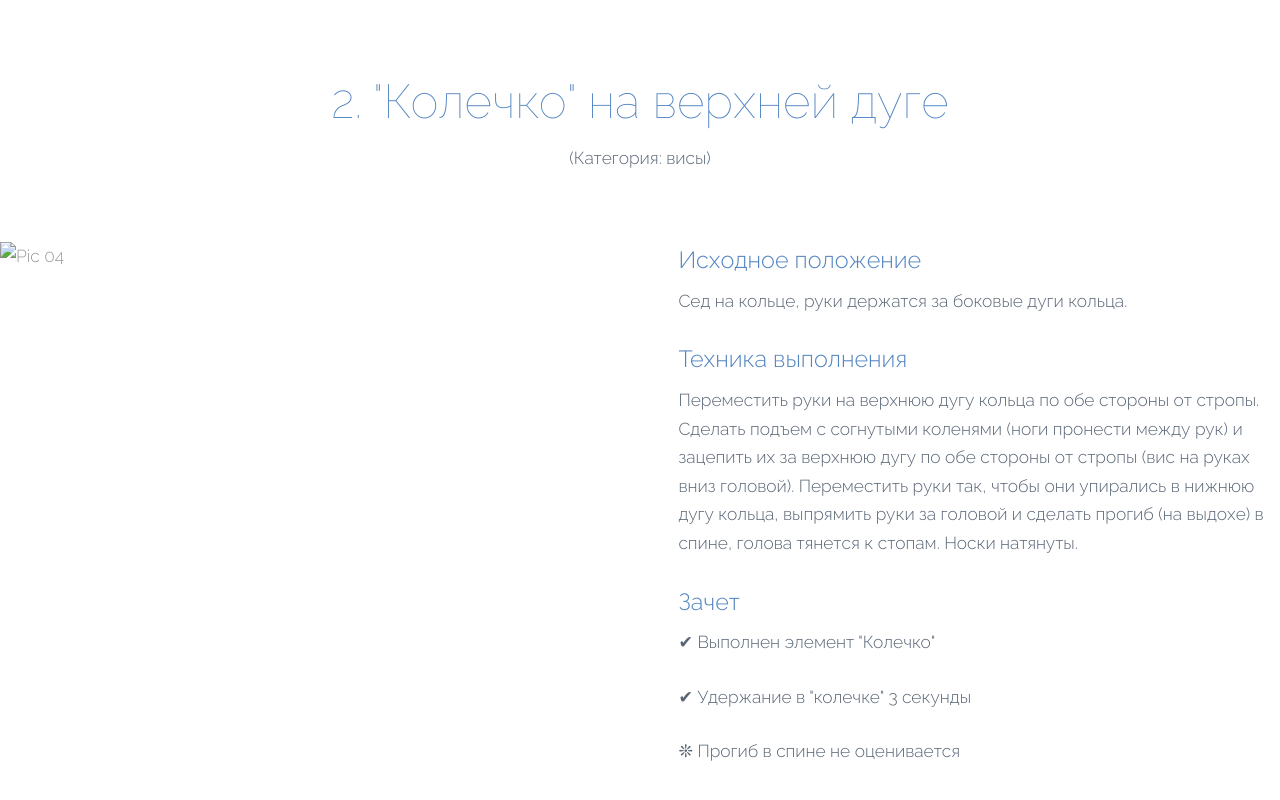
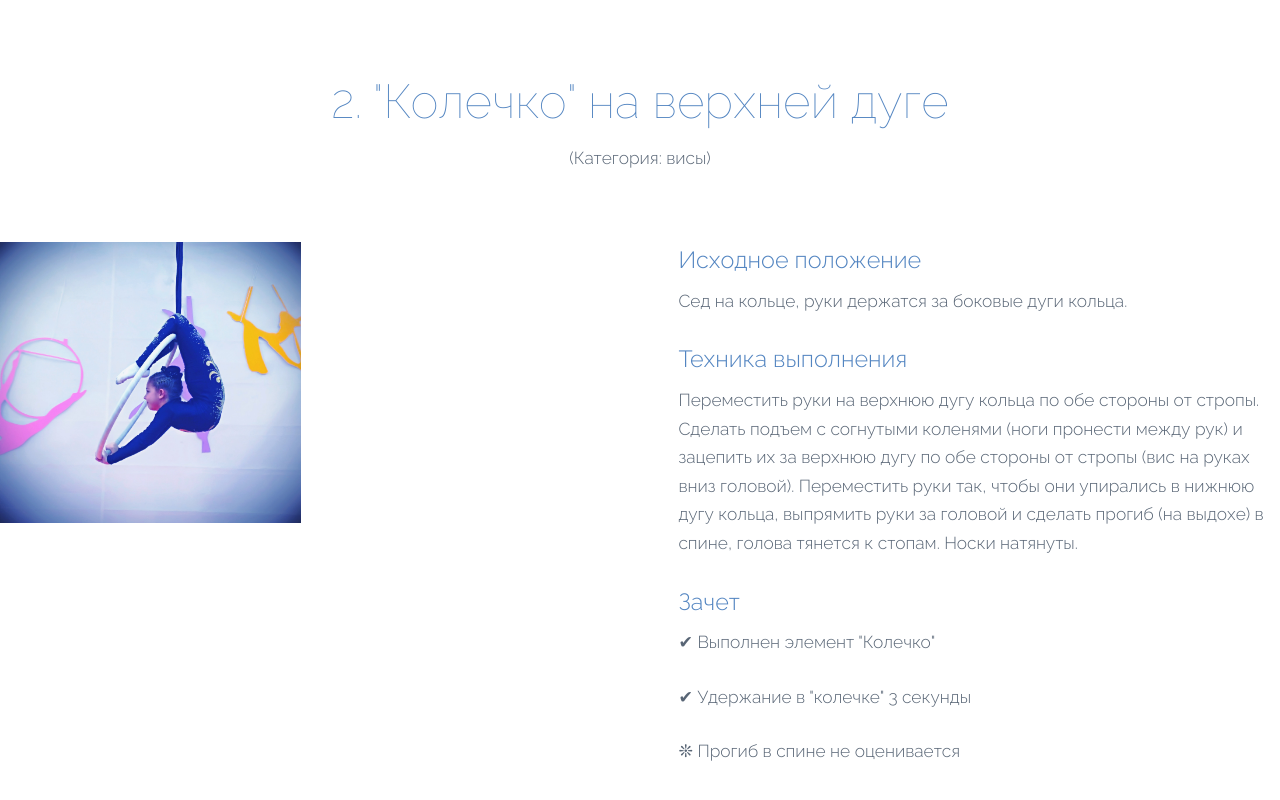
Before and after one commit to lsolovyeva/standards-silks-and-hoop, a plain HTML site: page hoop-intermediate.html in a window 1280 px wide. Shown: the part 1643-2443 px from the top of the page. Drawn offline with Linux system fonts and the light colour scheme.

Commit message:
Update hoop-intermediate.html

```diff
--- a/hoop-intermediate.html
+++ b/hoop-intermediate.html
@@ -62,7 +62,7 @@
 			<div class="flex flex-2">
 				<article>
 					<div class="image fit">
-						<img src="images/images/hoop-level2-pic01.jpg" alt="Pic 04" />
+						<img src="images/hoop-level2-pic01.jpg" alt="Pic 04" />
 					</div>
 					<br>
 				</article>
```
